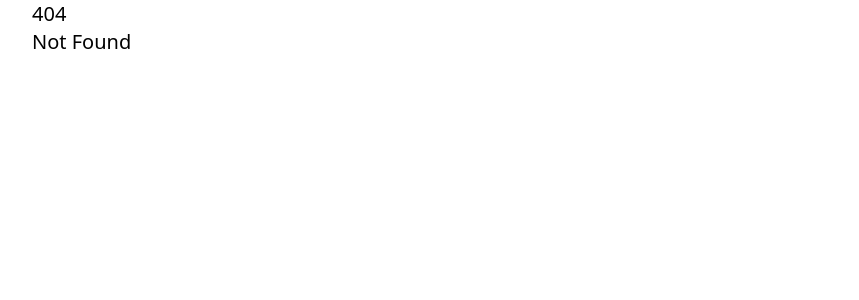
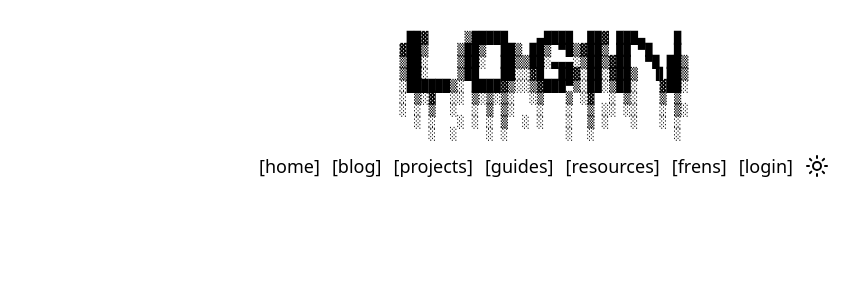
Before and after one commit to quantinium3/thy, a SvelteKit app: page /login in a window 1280 px wide. Before the commit this address had no page. Shown: the top 300 px of the page, without its empty margins (96-955 px from the left). Built offline with nearby package versions, Linux system fonts and the light colour scheme.

Commit message:
added login page

```diff
--- /dev/null
+++ b/src/routes/login/+page.svelte
@@ -0,0 +1,74 @@
+<script lang="ts">
+	import * as config from '$lib/config';
+	import { fly } from 'svelte/transition';
+	import { Moon, Sun } from '@lucide/svelte';
+	import { theme } from '$lib/theme.svelte';
+
+	let links = [
+		{
+			name: 'home',
+			href: '/'
+		},
+		{
+			name: 'blog',
+			href: '/blog'
+		},
+		{
+			name: 'projects',
+			href: '/project'
+		},
+		{
+			name: 'guides',
+			href: '/guide'
+		},
+		{
+			name: 'resources',
+			href: '/resource'
+		},
+		{
+			name: 'frens',
+			href: '/fren'
+		},
+        {
+            name: 'login',
+            href: '/login'
+        }
+	];
+</script>
+
+<svelte:head>
+	<title>{config.title}</title>
+</svelte:head>
+
+<div class="my-5 flex flex-col justify-between py-3 dark:text-white">
+	<pre class="text-center text-[0.4rem] leading-none lg:text-xs">
+ ██▓     ▒█████    ▄████  ██▓ ███▄    █
+▓██▒    ▒██▒  ██▒ ██▒ ▀█▒▓██▒ ██ ▀█   █
+▒██░    ▒██░  ██▒▒██░▄▄▄░▒██▒▓██  ▀█ ██▒
+▒██░    ▒██   ██░░▓█  ██▓░██░▓██▒  ▐▌██▒
+░██████▒░ ████▓▒░░▒▓███▀▒░██░▒██░   ▓██░
+░ ▒░▓  ░░ ▒░▒░▒░  ░▒   ▒ ░▓  ░ ▒░   ▒ ▒
+░ ░ ▒  ░  ░ ▒ ▒░   ░   ░  ▒ ░░ ░░   ░ ▒░
+  ░ ░   ░ ░ ░ ▒  ░ ░   ░  ▒ ░   ░   ░ ░
+    ░  ░    ░ ░        ░  ░           ░
+    </pre>
+	<div class="text-md flex flex-wrap justify-center gap-3 lg:text-lg">
+		{#each links as link (link)}
+			<span
+				>[<a href={link.href} class="hover:underline hover:underline-offset-4">{link.name}</a
+				>]</span
+			>
+		{/each}
+		<button onclick={theme.toggle} aria-label="Toggle theme">
+			{#if theme.current === 'dark'}
+				<div in:fly={{ y: 10 }}>
+					<Sun />
+				</div>
+			{:else}
+				<div in:fly={{ y: -10 }}>
+					<Moon />
+				</div>
+			{/if}
+		</button>
+	</div>
+</div>
```
